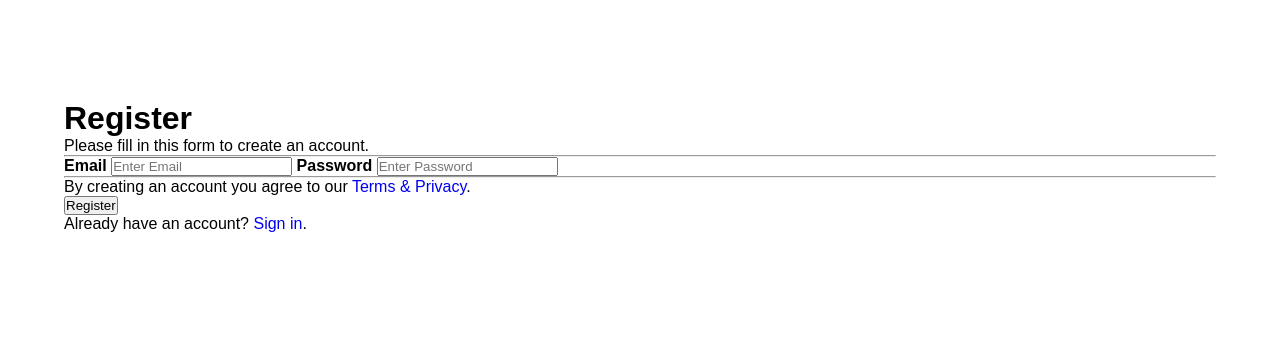
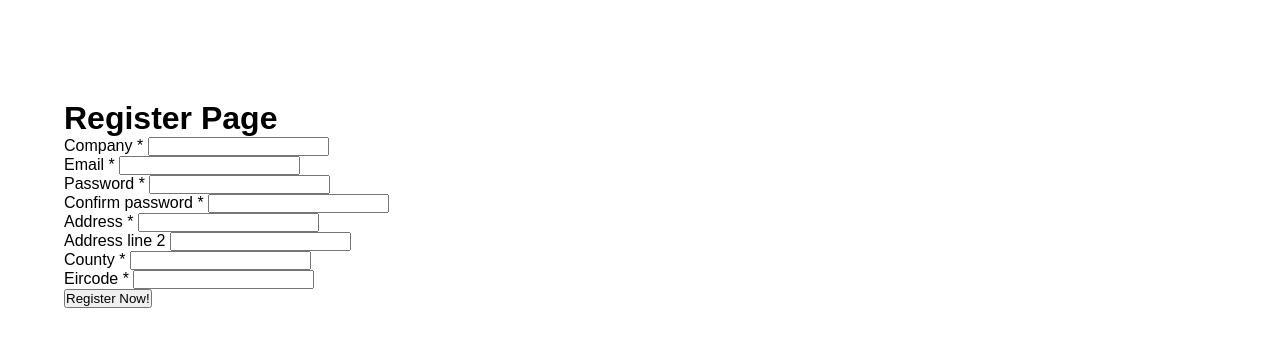
Before and after one commit to AidanMolloy/Rebel-Marketplace, a Flask app: page /register/ in a window 1280 px wide. Shown: the part 97-444 px from the top of the page. Run offline with Flask 2, Linux system fonts and the light colour scheme.

Commit message:
added basic register page

```diff
--- a/app.py
+++ b/app.py
@@ -1,4 +1,5 @@
-from flask import Flask,  render_template, url_for, request
+from flask import Flask,  render_template, url_for, request, flash
+from forms import RegistrationForm, LoginForm
 
 app = Flask(__name__)
 app.config["SECRET_KEY"] = "0748d28ecb03830a0acae6d1886c55ed"
@@ -62,11 +63,11 @@ def home():
 
 @app.route("/about/")
 def about():
-    return render_template("about.html")
+    return render_template("about.html", title="About")
 
 @app.route("/contact/")
 def contact():
-    return render_template("contact.html")
+    return render_template("contact.html", title="Contact")
 
 @app.route("/product/<int:pid>")
 def product(pid):
@@ -78,13 +79,17 @@ def catalog():
 
 @app.route("/register/", methods=["GET", "POST"])
 def register():
-    if request.method == "POST":
-        email = request.form.get("email")
-        psw = request.form.get("psw")
-        print(email, psw)
-    return render_template("register.html")
+    form = RegistrationForm()
+    if request.method == "POST" and form.validate_on_submit():
+        print("YERER")
+        return f"Account created for {form.company.data}!"
 
+    return render_template("register.html", title="Register", form=form)
 
+@app.route("/login/", methods=["GET", "POST"])
+def login():
+    form = LoginForm()
+    return render_template("login.html", title="Login", form=form)
 
 if __name__ == "__main__":
     app.run(debug=True)
--- a/forms.py
+++ b/forms.py
@@ -1,11 +1,34 @@
-from flast_wtf import Form, BooleanField, StringField, PasswordField, validators
+from flask_wtf import FlaskForm
+from wtforms import StringField, PasswordField, SubmitField, BooleanField
+from wtforms.validators import DataRequired, Length, Email, EqualTo
 
-class RegistrationForm(Form):
-    username = StringField('Username', [validators.Length(min=4, max=25)])
-    email = StringField('Email Address', [validators.Length(min=6, max=35)])
-    password = PasswordField('New Password', [
-        validators.DataRequired(),
-        validators.EqualTo('confirm', message='Passwords must match')
-    ])
-    confirm = PasswordField('Repeat Password')
-    accept_tos = BooleanField('I accept the TOS', [validators.DataRequired()])
+class RegistrationForm(FlaskForm):
+
+    company = StringField('Company *',
+                        validators=[DataRequired(),Length(min=2, max=30)])
+    email = StringField('Email *',
+                        validators=[DataRequired(), Email()])
+    password = PasswordField("Password *", validators=[DataRequired()])
+    confirm_password = PasswordField("Confirm password *", validators=[DataRequired(), EqualTo('password')])
+    address1 = StringField('Address *',
+                        validators=[DataRequired(),Length(min=2, max=30)])
+    address2 = StringField("Address line 2", validators=[Length(min=2, max=30)])
+    county = StringField('County *',
+                        validators=[DataRequired(),Length(min=2, max=30)])
+
+    # could check for valid ericode or even use the eircode to query for addess?
+    # maybe even check from eircode then ask user is this the address and let them adjust accordingly
+    eircode= StringField('Eircode *',
+                        validators=[DataRequired(),Length(min=2, max=30)])
+
+
+    submit = SubmitField("Register Now!")
+
+
+class LoginForm(FlaskForm):
+    email = StringField('Email',
+                        validators=[DataRequired(), Email()])
+    password = PasswordField("Password", validators=[DataRequired()])
+
+    remember = BooleanField("Remember me") # cookie stuff ngl dont really know anything about this
+    submit = SubmitField("Login!")
--- a/static/styles.css
+++ b/static/styles.css
@@ -84,3 +84,11 @@ nav li a:hover {
 .card button:hover {
     opacity: 0.7;
 }
+
+/* Forms */
+.register-form {
+    display: flex;
+    justify-content: space-between;
+    flex-direction: column;
+    flex-wrap: wrap;
+}
--- a/templates/base.html
+++ b/templates/base.html
@@ -1,7 +1,11 @@
 <!DOCTYPE html>
 <html>
     <head>
-        <title> Tema name </title>
+        {% if title %}
+            <title>{{ title }} </title>
+        {% else %}
+            <title>Hackathon</title>
+        {% endif %}
         <meta charset="utf-8">
         <meta name="viewport" content="width=device-width, initial-scale=1.0">
         <link rel="stylesheet" type="text/css" href="{{ url_for('static', filename='styles.css') }}">
--- /dev/null
+++ b/templates/login.html
@@ -0,0 +1,4 @@
+{% extends "base.html" %}
+{% block content %}
+    <h1>Login Page</h1>
+{% endblock content %}
--- a/templates/register.html
+++ b/templates/register.html
@@ -1,27 +1,119 @@
 {% extends "base.html" %}
 {% block content %}
-<form action="", method="POST">
-    <div class="container">
-      <h1>Register</h1>
-      <p>Please fill in this form to create an account.</p>
-      <hr>
-
-      <label for="email"><b>Email</b></label>
-      <input type="text" placeholder="Enter Email" name="email" id="email" required>
-
-      <label for="psw"><b>Password</b></label>
-      <input type="password" placeholder="Enter Password" name="psw" id="psw" required>
-
-      <!-- <label for="psw-repeat"><b>Repeat Password</b></label>
-      <input type="password" placeholder="Repeat Password" name="psw-repeat" id="psw-repeat" required> -->
-      <hr>
-
-      <p>By creating an account you agree to our <a href="#">Terms & Privacy</a>.</p>
-      <button type="submit" class="registerbtn">Register</button>
+    <h1>Register Page</h1>
+    <div>
+        <form method="POST", action="", class="register-form">
+            {{ form.hidden_tag() }}
+            <div>
+              <div>
+              <!-- havent added any class but you have to do it this way for flask -->
+                {{ form.company.label(class="token-class")}}
+                {% if form.company.errors %}
+                  {{ form.company(class="token-class invalid")}}
+                  <div class="invalid-feedback">
+                    {% for error in form.company.errors %}
+                      <span>{{ error }}</span>
+                    {% endfor %}
+                  </div>
+                {% else %}
+                  {{ form.company(class="token-class")}}
+                {% endif %}
+              </div>
+              <div>
+                {{ form.email.label(class="token-class")}}
+                  {% if form.email.errors %}
+                    {{ form.email(class="token-class")}}
+                    <div class="invalid-feedback">
+                      {% for error in form.email.errors %}
+                        <span>{{ error }}</span>
+                      {% endfor %}
+                    </div>
+                  {% else %}
+                    {{ form.email(class="token-class")}}
+                  {% endif %}
+              </div>
+              <div>
+                {{ form.password.label(class="token-class")}}
+                {% if form.password.errors %}
+                  {{ form.password(class="token-class invalid")}}
+                  <div class="invalid-feedback">
+                    {% for error in form.password.errors %}
+                      <span>{{ error }}</span>
+                    {% endfor %}
+                  </div>
+                {% else %}
+                  {{ form.password(class="token-class")}}
+                {% endif %}
+              </div>
+              <div>
+                {{ form.confirm_password.label(class="token-class")}}
+                {% if form.confirm_password.errors %}
+                  {{ form.confirm_password(class="token-class invalid")}}
+                  <div class="invalid-feedback">
+                    {% for error in form.confirm_password.errors %}
+                      <span>{{ error }}</span>
+                    {% endfor %}
+                  </div>
+                {% else %}
+                  {{ form.confirm_password(class="token-class")}}
+                {% endif %}
+              </div>
+              <div>
+                {{ form.address1.label(class="token-class")}}
+                {% if form.address1.errors %}
+                  {{ form.address1(class="token-class invalid")}}
+                  <div class="invalid-feedback">
+                    {% for error in form.address1.errors %}
+                      <span>{{ error }}</span>
+                    {% endfor %}
+                  </div>
+                {% else %}
+                  {{ form.address1(class="token-class")}}
+                {% endif %}
+              </div>
+              <div>
+                {{ form.address2.label(class="token-class")}}
+                {% if form.address2.errors %}
+                  {{ form.address2(class="token-class invalid")}}
+                  <div class="invalid-feedback">
+                    {% for error in form.address2.errors %}
+                      <span>{{ error }}</span>
+                    {% endfor %}
+                  </div>
+                {% else %}
+                  {{ form.address2(class="token-class")}}
+                {% endif %}
+              </div>
+              <div>
+                {{ form.county.label(class="token-class")}}
+                {% if form.county.errors %}
+                  {{ form.county(class="token-class invalid")}}
+                  <div class="invalid-feedback">
+                    {% for error in form.county.errors %}
+                      <span>{{ error }}</span>
+                    {% endfor %}
+                  </div>
+                {% else %}
+                  {{ form.county(class="token-class")}}
+                {% endif %}
+              </div>
+              <div>
+                {{ form.eircode.label(class="token-class")}}
+                {% if form.eircode.errors %}
+                  {{ form.eircode(class="token-class invalid")}}
+                  <div class="invalid-feedback">
+                    {% for error in form.eircode.errors %}
+                      <span>{{ error }}</span>
+                    {% endfor %}
+                  </div>
+                {% else %}
+                  {{ form.eircode(class="token-class")}}
+                {% endif %}
+              </div>
+          </div>
+          <div>
+            {{ form.submit }}
+          </div>
+        </form>
     </div>
-
-    <div class="container signin">
-      <p>Already have an account? <a href="#">Sign in</a>.</p>
-    </div>
-</form>
 {% endblock content %}
```
